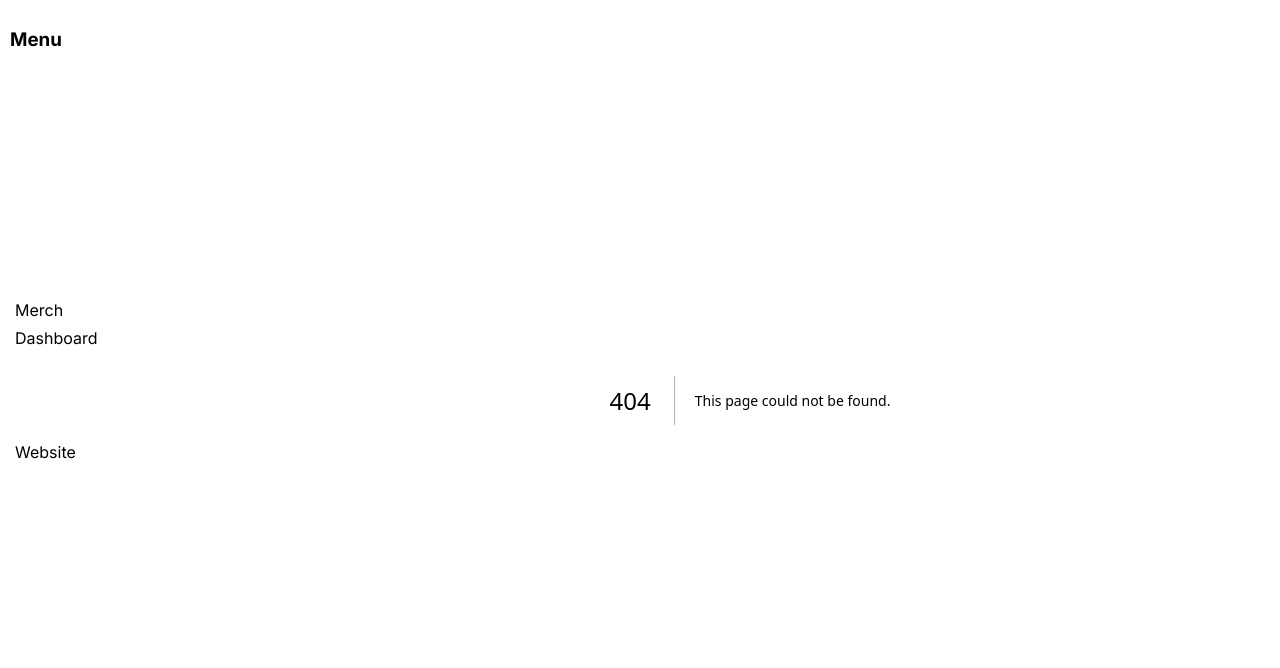
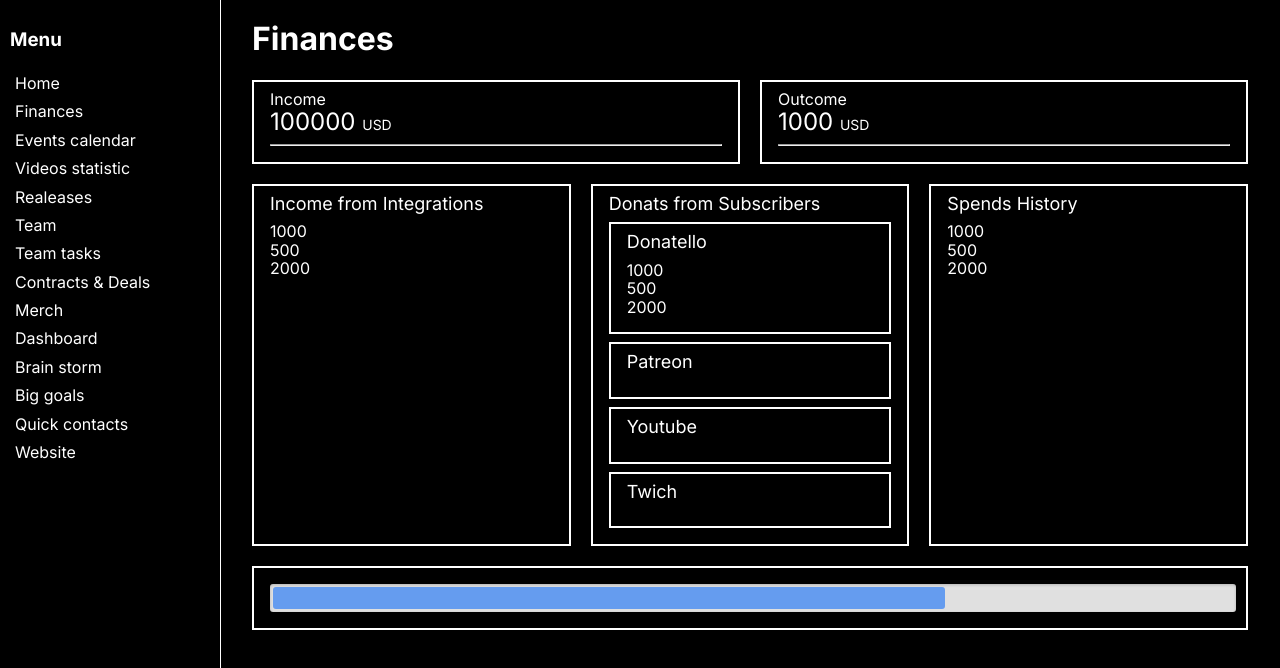
Before and after one commit to NATPOWERS23/next-stats-panel, a Next.js app: page /finances in a window 1280 px wide. Before the commit this address had no page. Shown: the top 668 px of the page. Built offline with nearby package versions, Linux system fonts and the light colour scheme.

Commit message:
[feat] finances page UI

```diff
--- /dev/null
+++ b/src/app/finances/finances.module.css
@@ -0,0 +1,14 @@
+.container {
+  display: flex;
+  flex-direction: column;
+  gap: 20px;
+}
+
+.top,
+.middle,
+.bottom {
+  display: flex;
+  gap: 20px;
+  width: 100%;
+  justify-content: space-between;
+}
--- /dev/null
+++ b/src/app/finances/page.tsx
@@ -0,0 +1,79 @@
+'use client';
+
+import InfoBox from '../shared/components/InfoBox/InfoBox';
+import styles from './finances.module.css';
+
+export default function FinancesPage() {
+  return (
+    <>
+      <h1>Finances</h1>
+
+      <div className={styles.container}>
+        <div className={styles.top}>
+          <InfoBox title="Income" numbers={100000}></InfoBox>
+          <InfoBox title="Outcome" numbers={1000}></InfoBox>
+        </div>
+        <div className={styles.middle}>
+          <div className="card">
+            <div className="card-title">Income from Integrations</div>
+            <div className="card-body">
+              <ul>
+                <li>1000</li>
+                <li>500</li>
+                <li>2000</li>
+              </ul>
+            </div>
+          </div>
+          <div className="card">
+            <div className="card-title">Donats from Subscribers</div>
+            <div className="card-body">
+              <div className="card">
+                <div className="card-title">Donatello</div>
+                <div className="card-body">
+                  <ul>
+                    <li>1000</li>
+                    <li>500</li>
+                    <li>2000</li>
+                  </ul>
+                </div>
+              </div>
+              <div className="card">
+                <div className="card-title">Patreon</div>
+                <div className="card-body"></div>
+              </div>
+              <div className="card">
+                <div className="card-title">Youtube</div>
+                <div className="card-body"></div>
+              </div>
+              <div className="card">
+                <div className="card-title">Twich</div>
+                <div className="card-body"></div>
+              </div>
+            </div>
+          </div>
+          <div className="card">
+            <div className="card-title">Spends History</div>
+            <div className="card-body">
+              <ul>
+                <li>1000</li>
+                <li>500</li>
+                <li>2000</li>
+              </ul>
+            </div>
+          </div>
+        </div>
+        <div className={styles.bottom}>
+          <div className="card">
+            <div className="card-body">
+              <div className="progressBarWrapper">
+                <div className="progressBar">
+                  <span className="progressBarFill"></span>
+                </div>
+              </div>
+            </div>
+          </div>
+        </div>
+      </div>
+    </>
+  );
+}
--- /dev/null
+++ b/src/app/shared/components/InfoBox/InfoBox.module.css
@@ -0,0 +1,17 @@
+.infoBox {
+  padding: 0;
+  margin: 0;
+  box-sizing: border-box;
+  border: 2px solid white;
+  padding: 0.5em 1em;
+  font-size: 16px;
+  flex: 1;
+
+  .numbers {
+    font-size: 24px;
+  }
+
+  .currency {
+    font-size: 14px;
+  }
+}
--- /dev/null
+++ b/src/app/shared/components/InfoBox/InfoBox.tsx
@@ -0,0 +1,15 @@
+import styles from './InfoBox.module.css';
+
+export default function InfoBox({ title, numbers }: { title: string; numbers: number }) {
+  return (
+    <div className={styles.infoBox}>
+      <div className={styles.title}>{title}</div>
+      <div className={styles.content}>
+        <div className={styles.numbers}>
+          {numbers} <span className={styles.currency}>USD</span>
+        </div>
+      </div>
+      <hr></hr>
+    </div>
+  );
+}
--- a/src/app/styles/globals.css
+++ b/src/app/styles/globals.css
@@ -7,6 +7,54 @@ body {
   background-color: var(--bg-color, black);
 }
 
+ul {
+  list-style: none;
+  padding: 0;
+  margin: 0;
+}
+
 .disabled {
   pointer-events: none
 }
+
+.card {
+  border: 2px solid white;
+  padding: 0.5em 1em;
+  font-size: 16px;
+  flex: 1;
+}
+
+.card-title {
+  font-size: 18px;
+}
+
+.card-body {
+  padding: 0.5em 0;
+  display: flex;
+  flex-direction: column;
+  gap: 0.5em;
+}
+
+.card-actions {}
+
+
+.progressBarWrapper {
+  width: 100%;
+}
+
+.progressBar {
+  width: 100%;
+  background-color: #e0e0e0;
+  padding: 3px;
+  border-radius: 3px;
+  box-shadow: inset 0 1px 3px rgba(0, 0, 0, .2);
+}
+
+.progressBarFill {
+  width: 70%;
+  display: block;
+  height: 22px;
+  background-color: #659cef;
+  border-radius: 3px;
+  transition: width 500ms ease-in-out;
+}
```
